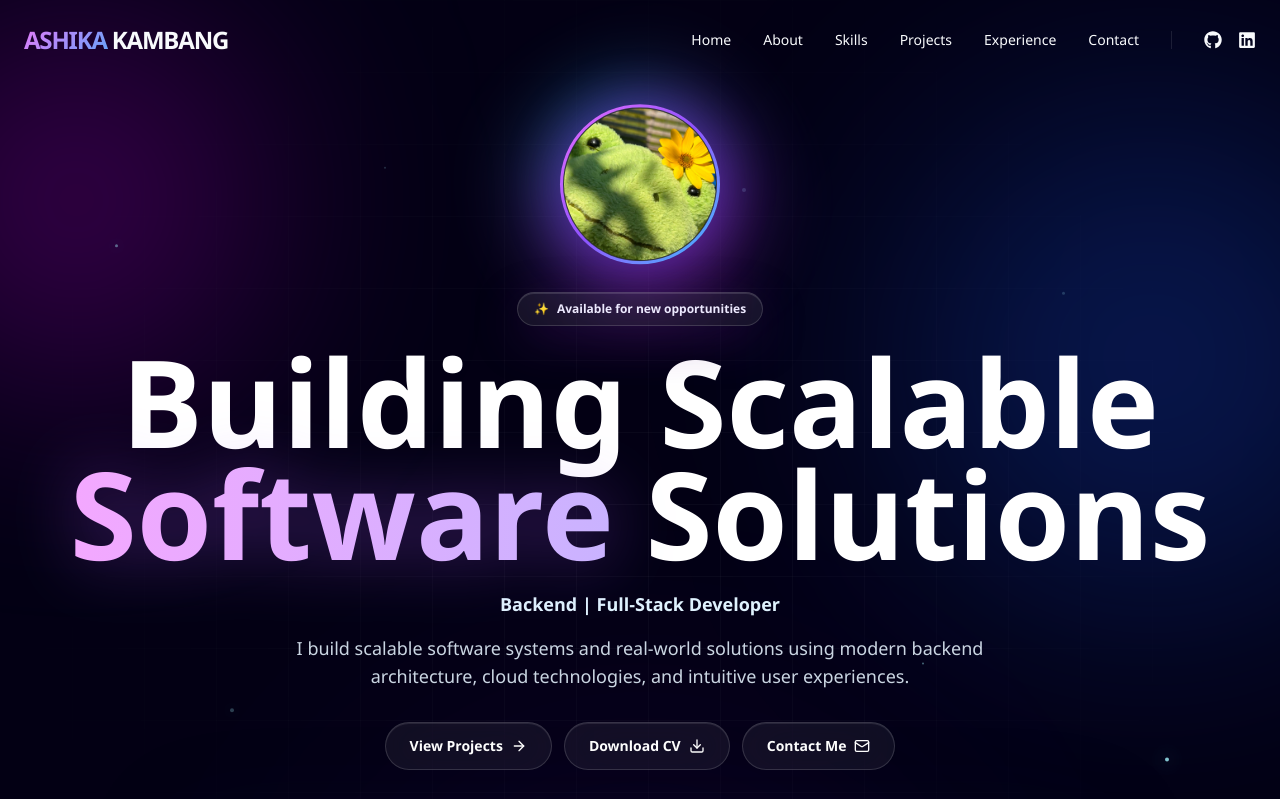
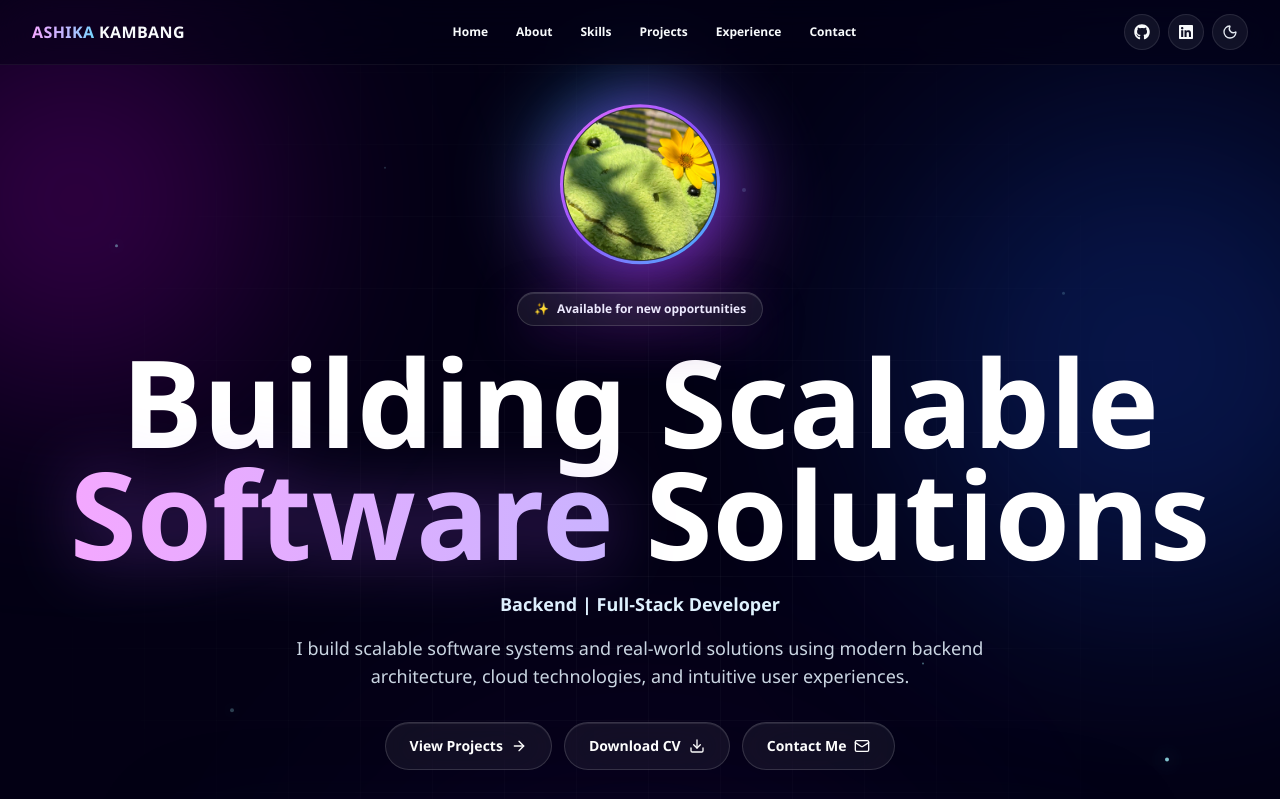
Before and after one commit to akirakaori/my-portfolio, a Next.js app: page / in a window 1280 px wide. Shown: the top 799 px of the page. Built offline with nearby package versions, Linux system fonts and the light colour scheme.

Commit message:
corrected the nav bar link as well

```diff
--- a/src/components/Navbar.tsx
+++ b/src/components/Navbar.tsx
@@ -1,48 +1,63 @@
 "use client";
-import { useState, useEffect } from 'react';
-import { motion, AnimatePresence } from 'motion/react';
-import { Menu, X } from 'lucide-react';
-import { FaGithub, FaLinkedin, FaTwitter } from 'react-icons/fa';
+
+import { useEffect, useState } from "react";
+import { AnimatePresence, motion } from "motion/react";
+import { Menu, Moon, Sun, X } from "lucide-react";
+import { FaGithub, FaLinkedin } from "react-icons/fa";
 
 const navLinks = [
-  { name: 'Home', href: '#home' },
-  { name: 'About', href: '#about' },
-  { name: 'Skills', href: '#skills' },
-  { name: 'Projects', href: '#projects' },
-  { name: 'Experience', href: '#experience' },
-  { name: 'Contact', href: '#contact' },
+  { name: "Home", href: "/#home" },
+  { name: "About", href: "/#about" },
+  { name: "Skills", href: "/#skills" },
+  { name: "Projects", href: "/#projects" },
+  { name: "Experience", href: "/#experience" },
+  { name: "Contact", href: "/#contact" },
 ];
 
 export default function Navbar() {
   const [isScrolled, setIsScrolled] = useState(false);
   const [isMobileMenuOpen, setIsMobileMenuOpen] = useState(false);
+  const [isDarkMode, setIsDarkMode] = useState(true);
 
   useEffect(() => {
     const handleScroll = () => {
       setIsScrolled(window.scrollY > 50);
     };
-    window.addEventListener('scroll', handleScroll);
-    return () => window.removeEventListener('scroll', handleScroll);
+    handleScroll();
+    window.addEventListener("scroll", handleScroll);
+    return () => window.removeEventListener("scroll", handleScroll);
   }, []);
 
+  useEffect(() => {
+    document.documentElement.classList.toggle("dark", isDarkMode);
+  }, [isDarkMode]);
+
   return (
-    <nav
-      className={`fixed top-0 left-0 right-0 z-50 transition-all duration-300 ${
-        isScrolled ? 'py-4 backdrop-blur-md bg-black/50 border-b border-white/10' : 'py-6 bg-transparent'
+    <motion.nav
+      initial={{ opacity: 0, y: -18 }}
+      animate={{ opacity: 1, y: 0 }}
+      transition={{ duration: 0.6, ease: "easeOut" }}
+      aria-label="Primary navigation"
+      className={`fixed left-0 right-0 top-0 z-[100] pointer-events-auto border-b transition-all duration-300 ${
+        isScrolled
+          ? "border-white/10 bg-[#030014]/75 shadow-[0_14px_40px_rgba(2,6,23,0.28)] backdrop-blur-2xl"
+          : "border-white/5 bg-[#030014]/45 backdrop-blur-xl"
       }`}
     >
-      <div className="max-w-7xl mx-auto px-6 flex justify-between items-center">
+      <div className="mx-auto flex h-16 w-full max-w-7xl items-center justify-between px-4 sm:px-6 lg:px-8">
         <motion.a
-          href="#home"
+          href="/#home"
           initial={{ opacity: 0, x: -20 }}
           animate={{ opacity: 1, x: 0 }}
-          className="text-2xl font-bold tracking-tighter"
+          className="text-sm font-black tracking-wide sm:text-base"
         >
-          <span className="gradient-text">ASHIKA </span>KAMBANG
+          <span className="bg-gradient-to-r from-fuchsia-300 via-violet-300 to-sky-300 bg-clip-text text-transparent">
+            ASHIKA
+          </span>{" "}
+          KAMBANG
         </motion.a>
 
-        {/* Desktop Nav */}
-        <div className="hidden md:flex items-center space-x-8">
+        <div className="hidden items-center gap-7 lg:flex">
           {navLinks.map((link, index) => (
             <motion.a
               key={link.name}
@@ -50,70 +65,99 @@ export default function Navbar() {
               initial={{ opacity: 0, y: -10 }}
               animate={{ opacity: 1, y: 0 }}
               transition={{ delay: index * 0.1 }}
-              className="text-sm font-medium text-gray-300 hover:text-white transition-colors"
+              className="text-xs font-semibold text-slate-300 transition hover:text-white"
             >
               {link.name}
             </motion.a>
           ))}
+        </div>
+
+        <div className="hidden items-center gap-2 md:flex">
           <motion.div
             initial={{ opacity: 0, scale: 0.8 }}
             animate={{ opacity: 1, scale: 1 }}
             transition={{ delay: 0.5 }}
-            className="flex items-center space-x-4 border-l border-white/10 pl-8"
+            className="flex items-center gap-2"
           >
-              <a href="#" className="text-gray-400 hover:text-white transition-colors">
-                <FaGithub size={18} />
-              </a>
-              <a href="#" className="text-gray-400 hover:text-white transition-colors">
-                <FaLinkedin size={18} />
-              </a>
+            <a
+              href="https://github.com/"
+              target="_blank"
+              rel="noreferrer"
+              aria-label="GitHub profile"
+              className="inline-flex h-9 w-9 items-center justify-center rounded-full border border-white/10 bg-white/[0.06] text-slate-200 transition hover:border-white/25 hover:bg-white/10"
+            >
+              <FaGithub className="h-4 w-4" />
+            </a>
+            <a
+              href="https://www.linkedin.com/"
+              target="_blank"
+              rel="noreferrer"
+              aria-label="LinkedIn profile"
+              className="inline-flex h-9 w-9 items-center justify-center rounded-full border border-white/10 bg-white/[0.06] text-slate-200 transition hover:border-white/25 hover:bg-white/10"
+            >
+              <FaLinkedin className="h-4 w-4" />
+            </a>
+            <button
+              type="button"
+              aria-label="Toggle theme"
+              onClick={() => setIsDarkMode((current) => !current)}
+              className="inline-flex h-9 w-9 items-center justify-center rounded-full border border-white/10 bg-white/[0.06] text-slate-200 transition hover:border-white/25 hover:bg-white/10"
+            >
+              {isDarkMode ? <Moon className="h-4 w-4" /> : <Sun className="h-4 w-4" />}
+            </button>
           </motion.div>
         </div>
 
-        {/* Mobile Menu Toggle */}
         <button
-          className="md:hidden text-white"
+          type="button"
+          aria-label="Toggle navigation menu"
+          aria-expanded={isMobileMenuOpen}
           onClick={() => setIsMobileMenuOpen(!isMobileMenuOpen)}
+          className="inline-flex h-10 w-10 items-center justify-center rounded-full border border-white/10 bg-white/[0.06] text-white md:hidden"
         >
-          {isMobileMenuOpen ? <X /> : <Menu />}
+          {isMobileMenuOpen ? <X className="h-5 w-5" /> : <Menu className="h-5 w-5" />}
         </button>
       </div>
 
-      {/* Mobile Nav */}
       <AnimatePresence>
         {isMobileMenuOpen && (
           <motion.div
             initial={{ opacity: 0, height: 0 }}
-            animate={{ opacity: 1, height: 'auto' }}
+            animate={{ opacity: 1, height: "auto" }}
             exit={{ opacity: 0, height: 0 }}
-            className="md:hidden bg-black/90 backdrop-blur-xl border-b border-white/10"
+            className="border-t border-white/10 bg-[#050117]/95 px-4 py-5 backdrop-blur-xl md:hidden"
           >
-            <div className="flex flex-col p-6 space-y-4">
+            <div className="mx-auto flex max-w-7xl flex-col gap-4">
               {navLinks.map((link) => (
                 <a
                   key={link.name}
                   href={link.href}
                   onClick={() => setIsMobileMenuOpen(false)}
-                  className="text-lg font-medium text-gray-300 hover:text-white transition-colors"
+                  className="text-sm font-semibold text-slate-200"
                 >
                   {link.name}
                 </a>
               ))}
-              <div className="flex space-x-6 pt-4 border-t border-white/10">
-                  <a href="#" className="text-gray-400 hover:text-white">
-                    <FaGithub size={24} />
-                  </a>
-                  <a href="#" className="text-gray-400 hover:text-white">
-                    <FaLinkedin size={24} />
-                  </a>
-                  <a href="#" className="text-gray-400 hover:text-white">
-                    <FaTwitter size={24} />
-                  </a>
+              <div className="flex items-center gap-2 border-t border-white/10 pt-4">
+                <a href="https://github.com/" aria-label="GitHub profile" className="rounded-full border border-white/10 p-2">
+                  <FaGithub className="h-4 w-4" />
+                </a>
+                <a href="https://www.linkedin.com/" aria-label="LinkedIn profile" className="rounded-full border border-white/10 p-2">
+                  <FaLinkedin className="h-4 w-4" />
+                </a>
+                <button
+                  type="button"
+                  aria-label="Toggle theme"
+                  onClick={() => setIsDarkMode((current) => !current)}
+                  className="rounded-full border border-white/10 p-2"
+                >
+                  {isDarkMode ? <Moon className="h-4 w-4" /> : <Sun className="h-4 w-4" />}
+                </button>
               </div>
             </div>
           </motion.div>
         )}
       </AnimatePresence>
-    </nav>
+    </motion.nav>
   );
 }
```
